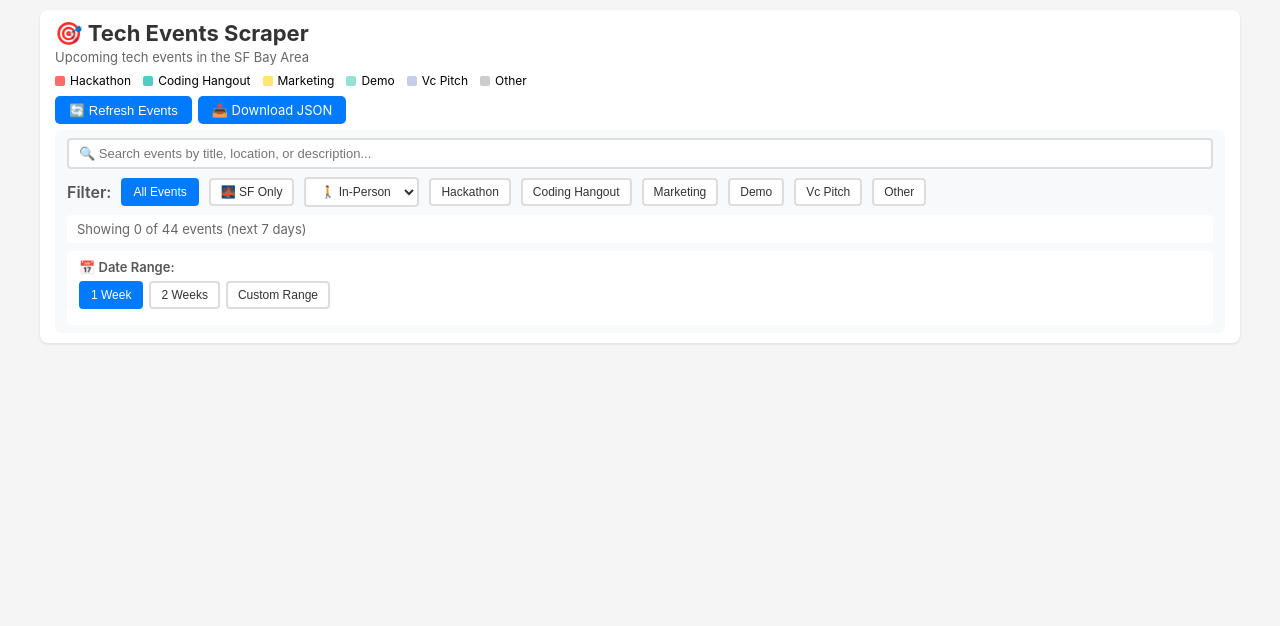
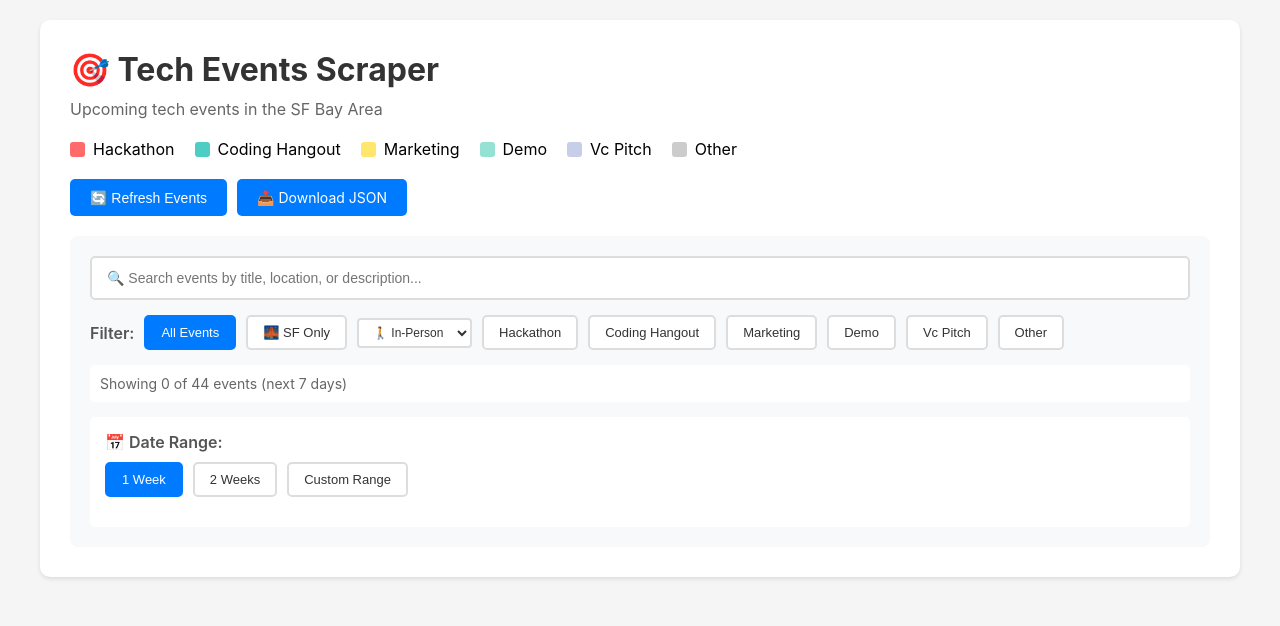
Before and after one commit to jjchong5/tech-event-scraper, a Flask app: page / in a window 1280 px wide. Shown: the top 626 px of the page. Run offline with Flask 3, Linux system fonts and the light colour scheme; data comes from the database, SQL or seed files in the repository.

Commit message:
Update index.html template

```diff
--- a/templates/index.html
+++ b/templates/index.html
@@ -14,7 +14,7 @@
         body {
             font-family: -apple-system, BlinkMacSystemFont, 'Segoe UI', Roboto, sans-serif;
             background: #f5f5f5;
-            padding: 10px;
+            padding: 20px;
         }
 
         .container {
@@ -24,38 +24,36 @@
 
         header {
             background: white;
-            padding: 10px 15px;
-            border-radius: 8px;
-            margin-bottom: 12px;
-            box-shadow: 0 1px 3px rgba(0,0,0,0.1);
+            padding: 30px;
+            border-radius: 10px;
+            margin-bottom: 30px;
+            box-shadow: 0 2px 4px rgba(0,0,0,0.1);
         }
 
         h1 {
             color: #333;
-            margin-bottom: 3px;
-            font-size: 22px;
+            margin-bottom: 10px;
         }
 
         .subtitle {
             color: #666;
-            margin-bottom: 8px;
-            font-size: 13px;
+            margin-bottom: 20px;
         }
 
         .controls {
-            margin-top: 8px;
+            margin-top: 20px;
             display: flex;
-            gap: 6px;
+            gap: 10px;
         }
 
         button, .button {
             background: #007bff;
             color: white;
             border: none;
-            padding: 6px 14px;
+            padding: 10px 20px;
             border-radius: 5px;
             cursor: pointer;
-            font-size: 13px;
+            font-size: 14px;
             text-decoration: none;
             display: inline-block;
         }
@@ -175,22 +173,21 @@
 
         .legend {
             display: flex;
-            gap: 12px;
+            gap: 20px;
             flex-wrap: wrap;
-            margin-top: 6px;
+            margin-top: 15px;
         }
 
         .legend-item {
             display: flex;
             align-items: center;
-            gap: 5px;
-            font-size: 12px;
+            gap: 8px;
         }
 
         .legend-color {
-            width: 10px;
-            height: 10px;
-            border-radius: 2px;
+            width: 15px;
+            height: 15px;
+            border-radius: 3px;
         }
 
         .loading {
@@ -201,18 +198,18 @@
 
         .search-filter {
             background: #f8f9fa;
-            padding: 8px 12px;
-            border-radius: 6px;
-            margin-top: 6px;
+            padding: 20px;
+            border-radius: 8px;
+            margin-top: 20px;
         }
 
         .search-box {
             width: 100%;
-            padding: 6px 10px;
+            padding: 12px 15px;
             border: 2px solid #ddd;
-            border-radius: 4px;
-            font-size: 13px;
-            margin-bottom: 8px;
+            border-radius: 5px;
+            font-size: 14px;
+            margin-bottom: 15px;
         }
 
         .search-box:focus {
@@ -233,12 +230,12 @@
         }
 
         .filter-btn {
-            padding: 5px 10px;
+            padding: 8px 15px;
             border: 2px solid #ddd;
             background: white;
-            border-radius: 4px;
+            border-radius: 5px;
             cursor: pointer;
-            font-size: 12px;
+            font-size: 13px;
             color: #333;
             transition: all 0.2s;
         }
@@ -275,22 +272,22 @@
         }
 
         .stats {
-            margin-top: 8px;
-            padding: 6px 10px;
+            margin-top: 15px;
+            padding: 10px;
             background: white;
-            border-radius: 4px;
-            font-size: 13px;
+            border-radius: 5px;
+            font-size: 14px;
             color: #666;
         }
 
         .view-switcher {
-            margin-top: 8px;
-            padding: 6px 10px;
+            margin-top: 15px;
+            padding: 10px;
             background: white;
-            border-radius: 4px;
+            border-radius: 5px;
             display: flex;
             align-items: center;
-            gap: 8px;
+            gap: 10px;
         }
 
         .view-label {
@@ -527,33 +524,32 @@
         }
 
         .date-filter {
-            margin-top: 8px;
-            padding: 8px 12px;
+            margin-top: 15px;
+            padding: 15px;
             background: white;
-            border-radius: 4px;
+            border-radius: 5px;
         }
 
         .date-filter-label {
             font-weight: 600;
             color: #555;
-            margin-bottom: 6px;
+            margin-bottom: 10px;
             display: block;
-            font-size: 13px;
         }
 
         .date-buttons {
             display: flex;
-            gap: 6px;
-            margin-bottom: 8px;
+            gap: 10px;
+            margin-bottom: 15px;
         }
 
         .date-btn {
-            padding: 5px 10px;
+            padding: 8px 15px;
             border: 2px solid #ddd;
             background: white;
-            border-radius: 4px;
+            border-radius: 5px;
             cursor: pointer;
-            font-size: 12px;
+            font-size: 13px;
             color: #333;
             transition: all 0.2s;
         }
```
Also changed, not shown: other parts of templates/index.html (+24 -24 lines).
